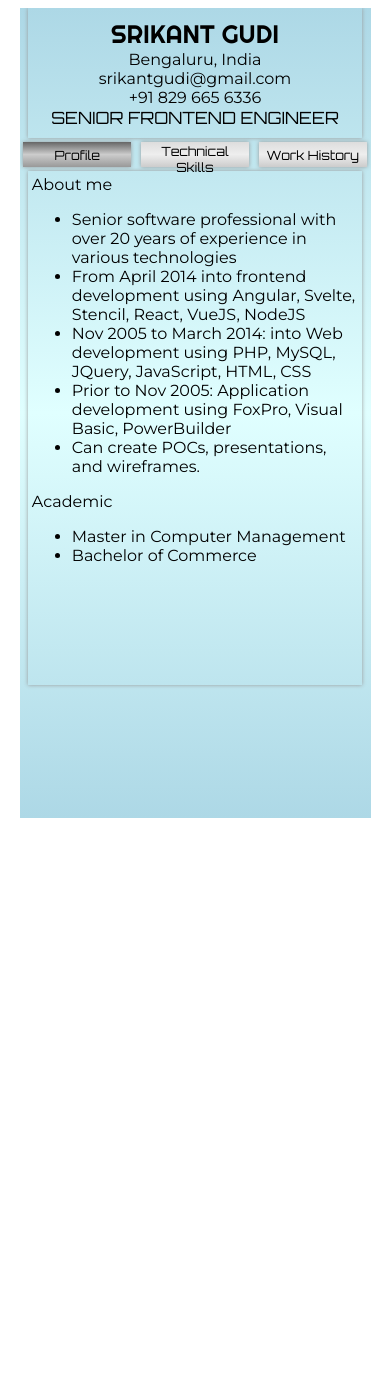
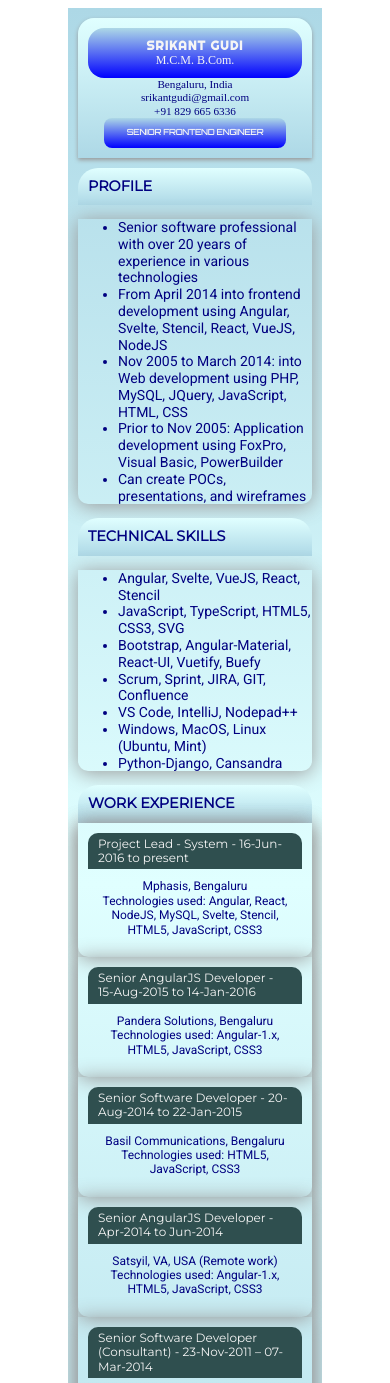
Before and after one commit to srikantgudi/srikantgudi.github.io, a Svelte app: page / in a window 390 px wide. Shown: the top 1383 px of the page. Before the commit the page ends 844 px from the top, so only its background shows below. Built offline with nearby package versions, Linux system fonts and the light colour scheme.

Commit message:
Modified layout

```diff
--- a/src/App.svelte
+++ b/src/App.svelte
@@ -1,38 +1,221 @@
 <script>
-  import Topnav from "./Topnav.svelte";
-  import Profile from "./Profile.svelte";
-  import Skills from "./Skills.svelte";
-  import WorkHistory from "./WorkHistory.svelte";
+	import { data } from './data/data.js'
+</script>
+<style>
+	#app {
+		width: 60vw;
+    height: auto;
+		margin: 0 auto;
+		padding: 10px;
+		background: linear-gradient(lightblue,lightcyan,lightblue);
+		color: navy;
+		line-height: 1.2;
+	}
+	.info {
+		display: flex;
+		flex-flow: column;
+		box-shadow: 0 2px 4px #999;
+		padding: 10px;
+		border-radius: 1em 1em 0 0;
+	}
+	.grad-lite {
+		background: linear-gradient(lightcyan,lightblue);
+		color: navy;
+	}
+	.grad-dark {
+		background: linear-gradient(grey, darkslategrey);
+		color: whitesmoke;
+	}
+	.round-border-top {
+		border-radius: 10px 10px 0 0;
+	}
+	.pagetitle {
+		height: 3em;
+		background: linear-gradient(lightblue,blue);
+		color: whitesmoke;
+		border-radius: 1em;
+		text-align: center;
+		padding: 10px;
+	}
+	.name {
+    font-family: Righteous;
+    letter-spacing: 1px;
+		font-weight: 600;
+		text-transform: uppercase;
+		font-size: 24px;
+	}
+	.positiontitle {
+		font-size: 18px;
+		font-family: Orbitron;
+		font-weight: 600;
+		padding: 10px;
+		margin: 0 4vw;
+		background: linear-gradient(lightblue,blue);
+		color: whitesmoke;
+		border-radius: 1em;
+	}
+	.space-around {
+		display: flex;
+		justify-content: space-around;
+		align-items: center;
+	}
+	.sectiontitle {
+		margin-top: 10px;
+		box-sizing: border-box;
+		font-size: 18px;
+		font-family: Montserrat;
+		font-weight: 600;
+		color: navy;
+		padding: 10px;
+		background-color: lightblue;
+		border-radius: 20px 20px 0 0;
+	}
+  .profile {
+    font-family: Roboto;
+    font-size: 14px;
+  }
+	.contacts {
+		display: flex;
+		align-items: center;
+		justify-content: space-between;
+	}
+	.contact-item {
+		min-width: 30%;
+		text-align: center;
+	}
+	.box {
+		box-shadow: 0 2px 20px #999999;
+		border-radius: 0 0 10px 10px
+	}
+	.list {
+		padding: 10px 20px;
+	}
+	.edu {
+		font-size: 12px;
+	}
+	.skills {
+    font-family: Roboto;
+    font-size: 14px;
+	}
+	.exp {
+		display: flex;
+		flex-flow: column;
+		padding: 10px;
+	}
+  .jobtitle {
+    font-family: Montserrat;
+    background-color: darkslategrey;
+    padding: 4px 10px;
+    color: whitesmoke;
+    border-radius: 10px 10px 0 0;
+  }
+	.expdetail {
+		padding: 10px;
+		text-align: center;
+    font-family: Roboto;
+	}
+	@media screen and (max-width: 840px) {
+		.pagetitle {
+			height: auto;
+			padding: 10px;
+		}
+    .sectiontitle, .subsectiontitle {
+      font-size: 90%;
+    }
+		.name {
+			font-size: 80%;
+		}
+		.edu-list, .list {
+			width: 100%;
+			font-size: 12px;
+			padding: 0;
+		}
+		.contacts {
+			flex-flow: column;
+			font-size: 70%;
+		}
+		.positiontitle {
+			font-size: 8px;
+			letter-spacing: 0;
+		}
+	}
+</style>
+<div id="app" class="grad-app">
+	<div class="info grad-lite">
+		<div class="pagetitle">
+			<div class="name">
+				Srikant Gudi
+			</div>
+			<div class="edu-list">
+				<span class="edu" title="Master in Computer Management">M.C.M.</span>
+				<span class="edu" title="Bachelor of Commerce">B.Com.</span>
+			</div>
+		</div>
+		<div>
 
-  let components = [
-    {key: 'profile', name: 'Profile', comp: Profile},
-    {key: 'skills', name: 'Technical Skills', comp: Skills},
-    {key: 'exp', name: 'Work History', comp: WorkHistory}
-  ]
-  let currComp = components[0].comp;
-  let curIdx = 0;
+		</div>
+		<div class="contacts">
+			<div class="contact-item">
+				Bengaluru, India
+			</div>
+			<div class="contact-item">
+				srikantgudi@gmail.com
+			</div>
+			<div class="contact-item">
+				+91 829 665 6336
+			</div>
+		</div>
+		<div class="positiontitle space-around">
+			SENIOR FRONTEND ENGINEER
+		</div>
+	</div>
+	<div>
+		<div class="sectiontitle grad-lite">
+			PROFILE
+		</div>
+		<div class="box profile">
+			<ul>
+				{#each data.profile as text}
+				<li>{text}</li>
+				{/each}
+			</ul>
+		</div>
+	</div>
+	<div>
+		<div class="sectiontitle grad-lite">
+			TECHNICAL SKILLS
+		</div>
+		<div class="box list">
+			<div class="skills">
+				<ul>
+					{#each data.skills as text}
+					<li>{text}</li>
+					{/each}
+				</ul>
+			</div>
+		</div>
+	</div>
 
-  const goComp = (delta) => {
-    curIdx += delta;
-    if (curIdx < 0) {
-      curIdx = components.length - 1;
-    } else if (curIdx > (components.length -1)) {
-      curIdx = 0;
-    }
-    currComp = components[curIdx].comp;
-  }
-</script>
-
-<div id="app">
-  <Topnav />
-  <div class="menubar">
-    {#each components as component}
-    <button class="menuitem" class:active={currComp === component.comp} on:click={() => {currComp = component.comp}}>
-      {component.name}
-    </button>
-    {/each}
-  </div>
-  <div class="content">
-    <svelte:component this={currComp} />
-  </div>
+	<div>
+		<div class="sectiontitle grad-lite">
+			WORK EXPERIENCE
+		</div>
+		<div class="box list">
+			{#each data.exp as item}
+				<div class="exp box">
+					<div class="jobtitle">
+						{item.jobTitle} - {item.dates}
+					</div>
+					<div class="expdetail">
+						<div>
+							{item.org}
+						</div>
+						<div>
+							Technologies used: {item.technology}
+						</div>
+					</div>
+				</div>
+			{/each}
+		</div>
+	</div>
 </div>
--- a/src/SkillLevel.svelte
+++ /dev/null
@@ -1,26 +0,0 @@
-<script>
-	export let rating = 50;
-	export let label = "HTML";
-</script>
-<style>
-	.wrapper {
-		display:flex;
-		flex-flow:column;
-		align-items:flex-start;
-		background-color: lightcyan;
-		width:205px;
-		padding: 2px;
-		margin-bottom: 4px;
-	}
-</style>
-<div class="wrapper">
-	<div>
-		{label}
-	</div>
-	<div>
-		<svg height="20" width="200">
-			<rect x="0" y="0" rx="3" ry="3" width="100%" height="100%" fill="lightblue" stroke="navy" />
-			<rect x="1%" y="10%" rx="5" width={`${rating}%`} height="80%" fill="navy" />
-		</svg>
-	</div>
-</div>
--- /dev/null
+++ b/src/data/data.js
@@ -0,0 +1,74 @@
+export const data = {
+	profile: [
+		"Senior software professional with over 20 years of experience in various technologies",
+		"From April 2014 into frontend development using Angular, Svelte, Stencil, React, VueJS, NodeJS",
+		"Nov 2005 to March 2014: into Web development using PHP, MySQL, JQuery, JavaScript, HTML, CSS",
+		"Prior to Nov 2005: Application development using FoxPro, Visual Basic, PowerBuilder",
+		"Can create POCs, presentations, and wireframes"
+	],
+	academic: [
+		"Master in Computer Management",
+		"Bachelor of Commerce"
+	],
+	skills: [
+		"Angular, Svelte, VueJS, React, Stencil",
+		"JavaScript, TypeScript, HTML5, CSS3, SVG",
+		"Bootstrap, Angular-Material, React-UI, Vuetify, Buefy",
+		"Scrum, Sprint, JIRA, GIT, Confluence",
+		"VS Code, IntelliJ, Nodepad++",
+		"Windows, MacOS, Linux (Ubuntu, Mint)",
+		"Python-Django, Cansandra"
+	],
+	exp: [
+		{
+			dates: '16-Jun-2016 to present',
+			jobTitle: 'Project Lead - System',
+			org: 'Mphasis, Bengaluru',
+			technology: 'Angular, React, NodeJS, MySQL, Svelte, Stencil, HTML5, JavaScript, CSS3',
+			items: [
+				'Currently working as Lead frontend developer with Schneider Electric using Svelte. Created web components using StencilJS',
+				'Worked offshore in Bengaluru with a banking conglomerate on projects in Angular and React',
+				'Worked onsite in Glasgow, UK with a banking conglomerate on Angular based projects',
+				'Developed UI for a POC for Digital Readiness Analysis Tool to create a survey questionnaire for various categories using Angular, Material Design, HTML5, CSS3, JavaScript, API integration',
+				'Developed UI for client in Insurance domain using React, Material-UI, HTML5, CSS3, JavaScript, IndexedDB',
+				'Worked offshore at client-side with Schneider Electric on Management Dashboard using Angular 1.x'
+			]
+		},
+		{
+			dates: '15-Aug-2015 to 14-Jan-2016',
+			jobTitle: 'Senior AngularJS Developer',
+			org: 'Pandera Solutions, Bengaluru',
+			technology: 'Angular-1.x, HTML5, JavaScript, CSS3',
+		},
+		{
+			dates: '20-Aug-2014 to 22-Jan-2015',
+			jobTitle: 'Senior Software Developer',
+			org: 'Basil Communications, Bengaluru',
+			technology: 'HTML5, JavaScript, CSS3',
+		},
+		{
+			dates: 'Apr-2014 to Jun-2014',
+			jobTitle: 'Senior AngularJS Developer',
+			org: 'Satsyil, VA, USA (Remote work)',
+			technology: 'Angular-1.x, HTML5, JavaScript, CSS3',
+		},
+		{
+			dates: '23-Nov-2011 – 07-Mar-2014',
+			jobTitle: 'Senior Software Developer (Consultant)',
+			org: 'Tejas Systems / SUNSYSTEMS, Bengaluru :: Client: MModal Global Services',
+			technology: 'PHP, MySQL, jQuery, HTML5, JavaScript, CSS3, Angular-1.x',
+		},
+		{
+			dates: '12-Feb-2010 –22-Sep-2011',
+			jobTitle: 'Senior Software Engineer',
+			org: 'TechJini Solutions, Bengaluru',
+			technology: 'PHP, MySQL, jQuery, HTML5, JavaScript, CSS3, am-charts',
+		},
+		{
+			dates: '25-Jul-2007 – 14-Mar-2009',
+			jobTitle: 'Senior Software Engineer',
+			org: 'TLI Software, Bengaluru',
+			technology: 'PHP, MySQL, jQuery, HTML5, JavaScript, CSS3',
+		},
+	]
+};
```
